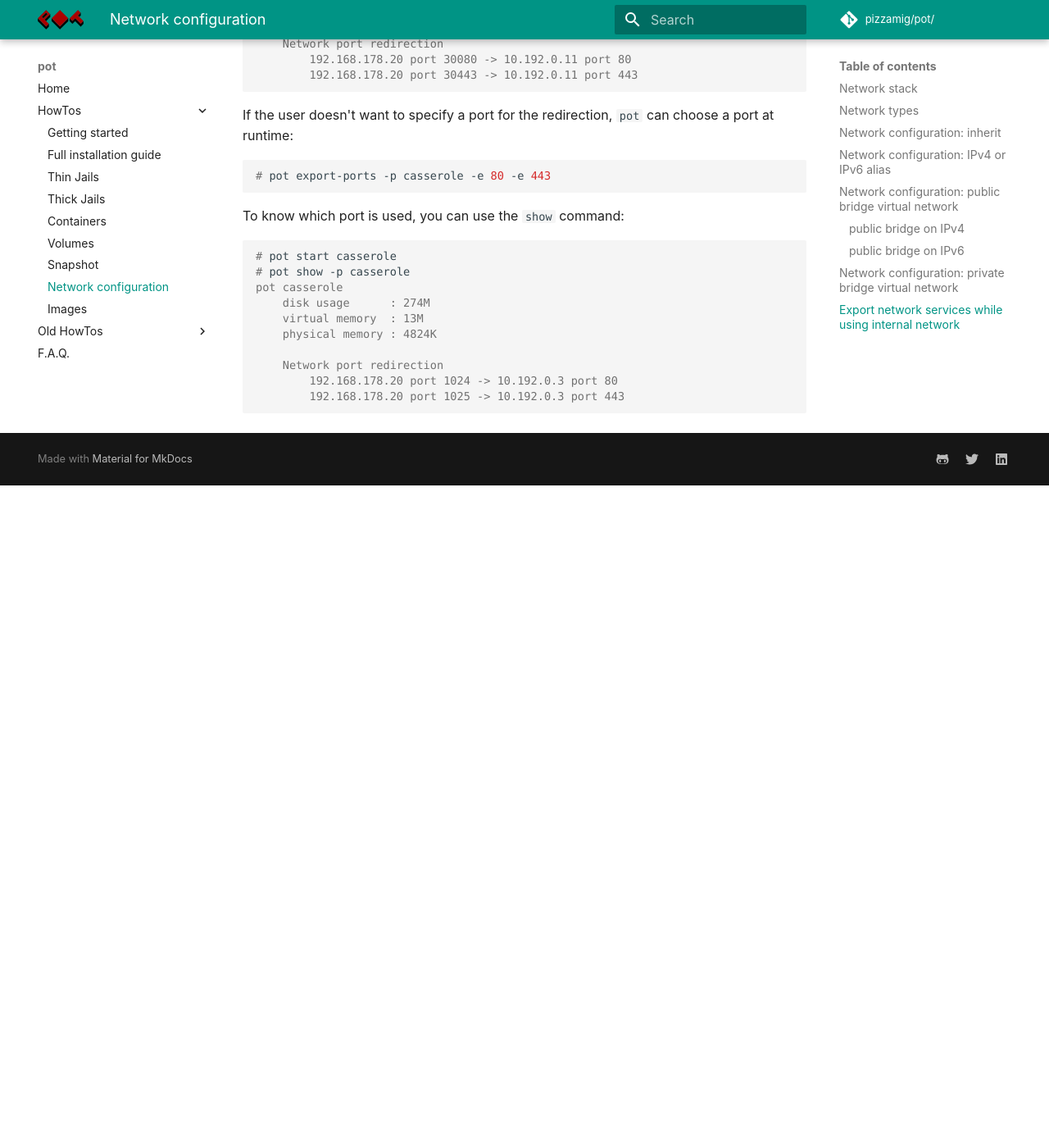
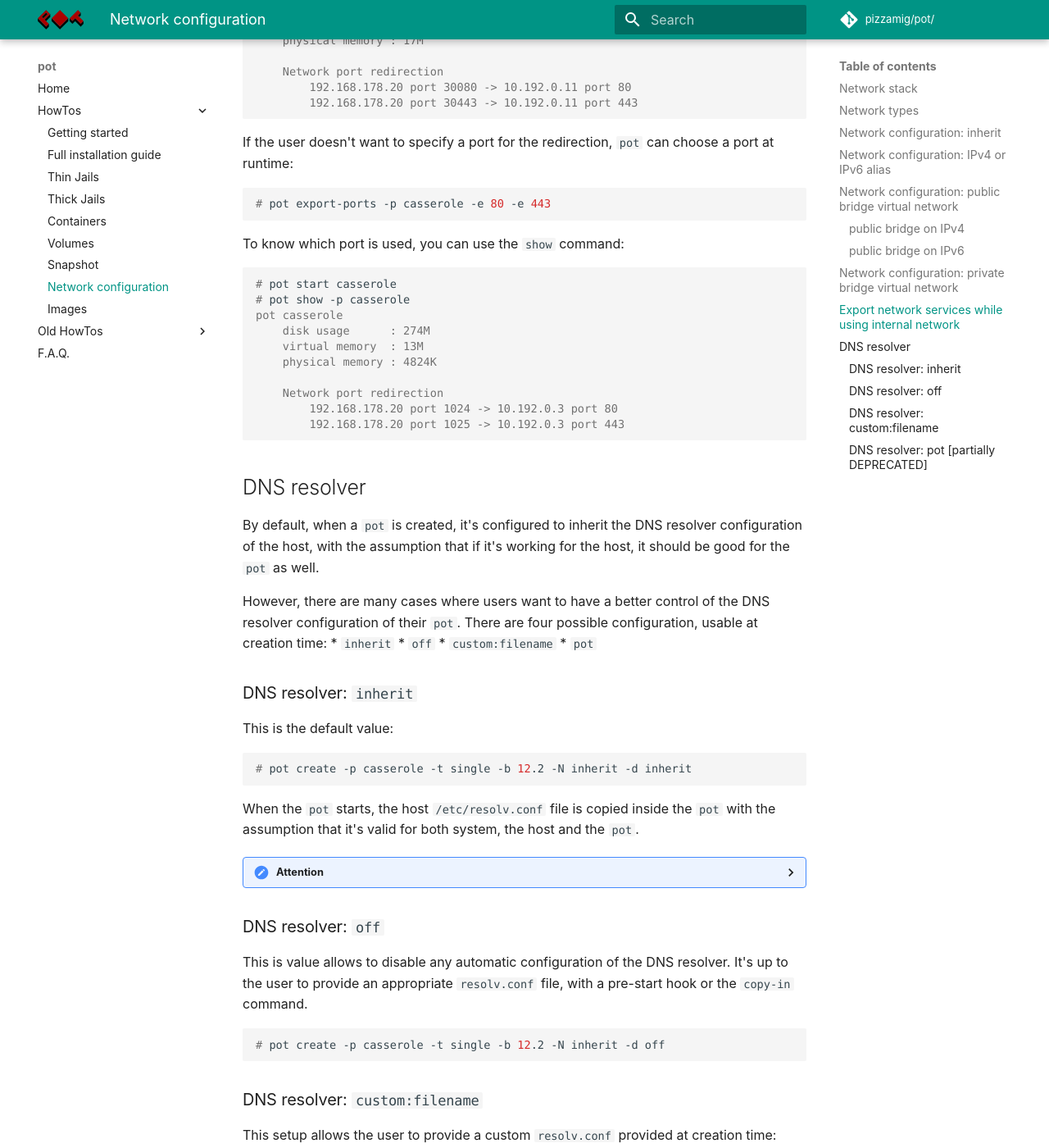
Before and after one commit to bsdpot/pot-book, an MkDocs documentation site: the page built from docs/Network.md, in a window 1280 px wide and 1400 px high, scrolled down 7064 px. Shown: the whole window at 82% size. Built offline with MkDocs 1.6.1 and Material for MkDocs 9.7.7, drawn with Linux system fonts in a browser that asks for light colours; comment, search, counter and statistics services are not loaded; before the commit the page ends 7656 px from its top, so only the background shows below that; some of the changed text lies outside the part shown.

Commit message:
Add POT_EXTIF_ADDR and all the dns resolver configurations
POT_EXTIF_ADDR is properly described
dns resolver configuration possibilities are now fully documented

````diff
--- a/docs/Network.md
+++ b/docs/Network.md
@@ -1,12 +1,13 @@
 # Network configuration available for `pot`
 
 The creation phase of a `pot` sets its network configuration.
-The two main network parameters are:
+The three main network parameters are:
 
 * network stack
 * network type
+* DNS resolver
 
-Those two parameters, together with their more specific options, define the network setup of a `pot`.
+Those three parameters, together with their more specific options, define the network setup of a `pot`.
 
 ## Network stack
 ++"0.11.0"++ This parameter set the network stack that the `pot` can use.
@@ -40,9 +41,9 @@ In the next sections, all network setups will be explained in details.
 This network configuration means that the jail will use the same network stack of the hosting machine: the same IP address, the same network configuration.
 The `inherit` network type is the default one, but it can be explicitly selected during the creation, with the command:
 ```console
-# pot create -p casserole4 -t single -b 11.3 -N inherit -S ipv4
-# pot create -p casserole6 -t single -b 11.3 -N inherit -S ipv6
-# pot create -p casserole -t single -b 11.3 -N inherit -S dual
+# pot create -p casserole4 -t single -b 12.2 -N inherit -S ipv4
+# pot create -p casserole6 -t single -b 12.2 -N inherit -S ipv6
+# pot create -p casserole -t single -b 12.2 -N inherit -S dual
 ```
 
 As explained in [Network stack](Network.md#netowrk-stack), `casserole4` inherits the network stack of the host, but only `ipv4` is allowed, `ipv6` is not usable. Similarly, `casserole6` inherits `ipv6` stack only, while `casserole` inherits the whole stack
@@ -56,10 +57,11 @@ If the host is in a network where static IPs can be assigned, one or more IPs ad
 
 ??? note
     Be sure that in the `pot` configuration file (`/usr/local/etc/pot/pot.conf`) you have correctly set the variable `POT_EXTIF`; this network interface is the one used by default to route the network traffic and to assign the IP address ([here](Installation.md#pot_extif-default-em0) more defails).
+	If your network interface has IPv4 multiple addressed, check the `POT_EXTIF_ADDR` configuration section ([here](Installation.md#pot_extif_addr-default-empty))
 
 Let's make a complex, but comprehensive example:
 ```console
-# pot create -p casserole -t single -b 11.3 -N alias -i "em0|2a00:1234:1234:1234::443" -i "em0|192.168.178.200" -i "2a00:1234:1234:1234::80" -S dual
+# pot create -p casserole -t single -b 12.2 -N alias -i "em0|2a00:1234:1234:1234::443" -i "em0|192.168.178.200" -i "2a00:1234:1234:1234::80" -S dual
 # pot start casserole
 # pot info -vp casserole
 # ifconfig
@@ -77,7 +79,7 @@ If `POT_EXTIF`'s value is `em0`, the network interface can be omitted.
 
 To provide a bit of flexibility, it's possible to specify IP addresses of a stack, even if it's not used; those IPs will be just ignored. For instance:
 ```console
-# pot create -p casserole -t single -b 11.3 -N alias -i "em0|2a00:1234:1234:1234::443" -i "em0|192.168.178.200" -i "2a00:1234:1234:1234::80" -S ipv4
+# pot create -p casserole -t single -b 12.2 -N alias -i "em0|2a00:1234:1234:1234::443" -i "em0|192.168.178.200" -i "2a00:1234:1234:1234::80" -S ipv4
 ```
 
 The IPv6 addresses will be just ignored during `pot start`.
@@ -130,7 +132,7 @@ This command will create and configure the network interfaces properly and will
 
 The following command creates a `pot` on the internal network:
 ```console
-# pot create -p casserole4 -t single -b 11.3 -N public-bridge -i auto -S ipv4
+# pot create -p casserole4 -t single -b 12.2 -N public-bridge -i auto -S ipv4
 # pot run casserole4
 root@casserole4:~ # ping 8.8.8.8
 [..]
@@ -143,7 +145,7 @@ Commands like `pot info -p casserole4` will show exactly which address has been
 
 If preferable, it's possible to assign a specific IP address to the `pot`:
 ```console
-# pot create -p casserole4 -t single -b 11.3 -N public-bridge -i 10.192.0.10
+# pot create -p casserole4 -t single -b 12.2 -N public-bridge -i 10.192.0.10
 ```
 `pot` will verify if the IP address is available and free to be used.
 
@@ -159,7 +161,7 @@ If preferable, it's possible to assign a specific IP address to the `pot`:
 
 The following command creates a `pot` on the internal network:
 ```console
-# pot create -p casserole6 -t single -b 11.3 -N public-bridge -i auto -S ipv6
+# pot create -p casserole6 -t single -b 12.2 -N public-bridge -i auto -S ipv6
 # pot run casserole6
 root@casserole6:~ # ping6 2001:4860:4860::8888
 [..]
@@ -263,3 +265,55 @@ pot casserole
 		192.168.178.20 port 1024 -> 10.192.0.3 port 80
 		192.168.178.20 port 1025 -> 10.192.0.3 port 443
 ```
+
+## DNS resolver
+By default, when a `pot` is created, it's configured to inherit the DNS resolver configuration of the host, with the assumption that if it's working for the host, it should be good for the `pot` as well.
+
+However, there are many cases where users want to have a better control of the DNS resolver configuration of their `pot`. There are four possible configuration, usable at creation time:
+* `inherit`
+* `off`
+* `custom:filename`
+* `pot`
+
+### DNS resolver: `inherit`
+
+This is the default value:
+```console
+# pot create -p casserole -t single -b 12.2 -N inherit -d inherit
+```
+
+When the `pot` starts, the host `/etc/resolv.conf` file is copied inside the `pot` with the assumption that it's valid for both system, the host and the `pot`.
+
+??? attention
+	If your host is configured to use `unbound`, `inherit` is not usable for `public-bridge` and `private-bridge` network configuration, because `unbound` is listening only on the host's `lo0` interface
+
+### DNS resolver: `off`
+
+This is value allows to disable any automatic configuration of the DNS resolver. It's up to the user to provide an appropriate `resolv.conf` file, with a pre-start hook or the `copy-in` command.
+```console
+# pot create -p casserole -t single -b 12.2 -N inherit -d off
+```
+
+### DNS resolver: `custom:filename`
+This setup allows the user to provide a custom `resolv.conf` provided at creation time:
+```console
+# pot create -p casserole -t single -b 12.2 -N inherit -d custom:myresolv.conf
+```
+
+The file `myresolv.conf` will be copied as part of the `pot` configuration and it will be copied over as `/etc/resolv.conf` in the `pot` at start time.
+
+The user is fully responsible of the validity of the content of `myresolv.conf`, no validation is performed.
+
+### DNS resolver: `pot` [partially DEPRECATED]
+If the user has a `pot` acting as DNS server, this option can be used to automatically configure other `pot`s DNS resolver:
+```console
+# pot create -p casserole -t single -b 12.2 -N inherit -d pot
+```
+
+In order to have this feature properly working, there are several requirements:
+* the `pot` serving as DNS has to exist :)
+* variables `POT_DNS_NAME` and `POT_DNS_IP` has to be configured accordingly
+* `pot`'s network types need to be compatible in order to be mutually reachable
+
+??? note
+	With ++0.12.0++ the function to automatically create a DNS server in a `pot` has been removed, becuase of the maintenance burden and its very low adoption. However, the ability to autogenerate a `resolve.conf` is still avaliable
````
Also changed, not shown: docs/Installation.md (+4 -0 lines).
